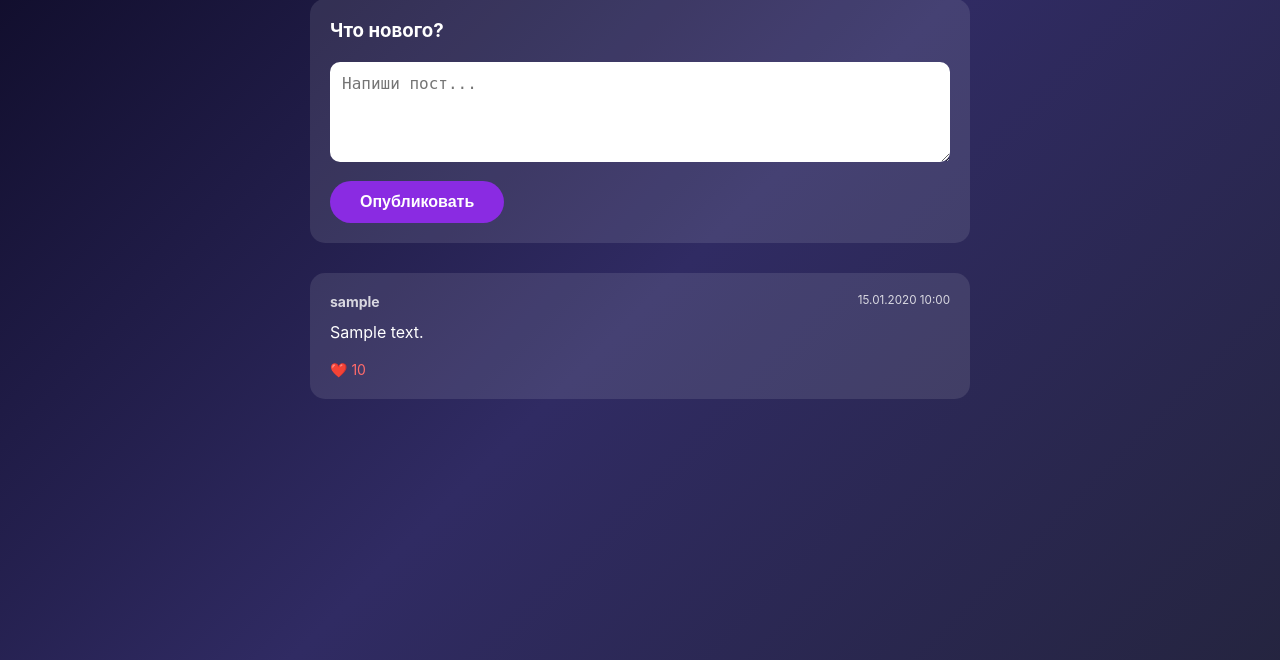
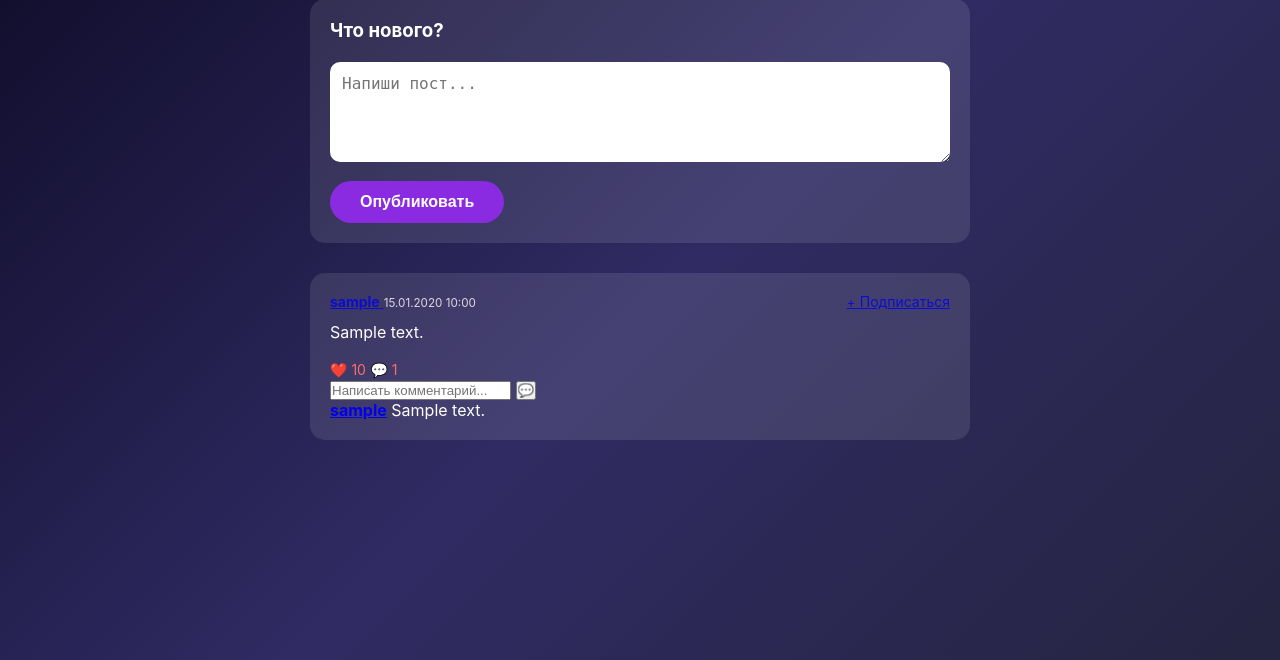
Before and after one commit to kiwiliwwi9-afk/GO-World, a Python web app: template templates/feed.html in a window 1280 px wide. Shown: the part 90-750 px from the top of the page. Run offline with Jinja, Linux system fonts and the light colour scheme; the template is opened without the code that fills it: most values are stand-ins (such as "Sample title", 1, 10 or a date in 2020).

Commit message:
Update feed.html

```diff
--- a/templates/feed.html
+++ b/templates/feed.html
@@ -3,6 +3,7 @@
 <head>
     <title>Лента — GO World</title>
     <link rel="stylesheet" href="/static/style.css">
+    <meta name="viewport" content="width=device-width, initial-scale=1.0">
 </head>
 <body>
     <nav class="navbar">
@@ -29,16 +30,47 @@
             {% for post in posts %}
             <div class="post">
                 <div class="post-header">
+                    <div>
+                        <a href="/profile/{{ post.author.username }}" class="profile-link">
                             <strong>{{ post.author.username }}</strong>
+                        </a>
                         <small>{{ post.created_at.strftime('%d.%m.%Y %H:%M') }}</small>
+                    </div>
+
+                    {% if post.author.username != current_user.username %}
+                        {% if post.is_following %}
+                            <a href="/unfollow/{{ post.author.username }}?next=feed" class="unfollow-btn">✓ Подписан</a>
+                        {% else %}
+                            <a href="/follow/{{ post.author.username }}?next=feed" class="follow-btn">+ Подписаться</a>
+                        {% endif %}
+                    {% endif %}
                 </div>
                 <div class="post-content">{{ post.content }}</div>
                 <div class="post-actions">
                     <a href="/like/{{ post.id }}" class="like-btn">❤️ {{ post.likes }}</a>
+                    <a href="/post/{{ post.id }}" class="comment-btn">💬 {{ post.comments|length }}</a>
+                </div>
+
+                <div class="comment-section">
+                    <form method="POST" action="/comment/{{ post.id }}">
+                        <input type="text" name="content" placeholder="Написать комментарий..." class="comment-input">
+                        <button type="submit" class="comment-submit">💬</button>
+                    </form>
+                    <div class="comments">
+                        {% for comment in post.comments[:3] %}
+                            <div class="comment">
+                                <strong><a href="/profile/{{ comment.author.username }}" class="profile-link">{{ comment.author.username }}</a></strong>
+                                <span>{{ comment.content }}</span>
+                            </div>
+                        {% endfor %}
+                        {% if post.comments|length > 3 %}
+                            <a href="/post/{{ post.id }}" class="more-comments">Показать все {{ post.comments|length }} комментариев</a>
+                        {% endif %}
+                    </div>
                 </div>
             </div>
             {% else %}
-            <p>Нет постов. Подпишись на кого-нибудь!</p>
+            <p>Нет постов. Подпишись на кого-нибудь или напиши первый пост!</p>
             {% endfor %}
         </div>
     </div>
```
Lines whose indentation alone changed are shown as unchanged.
